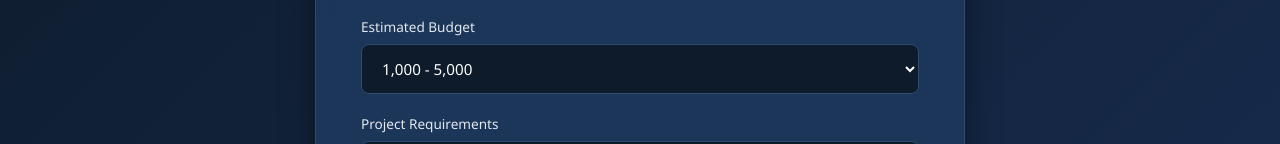
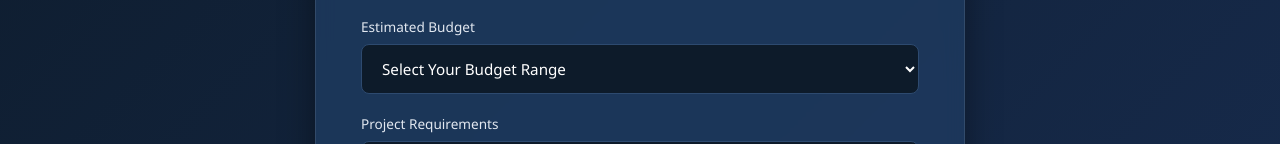
Before and after one commit to Nandinishahu04/intersellerifotech, a plain HTML site: page quote.html in a window 1280 px wide. Shown: the part 486-630 px from the top of the page. Drawn offline with Linux system fonts and the light colour scheme.

Commit message:
Update quote.html

```diff
--- a/quote.html
+++ b/quote.html
@@ -252,11 +252,12 @@
 
         <div class="form-group">
           <label for="budget">Estimated Budget</label>
-          <select id="budget">
-            <option value="small">1,000 - 5,000</option>
-            <option value="medium">5,000 - 15,000</option>
-            <option value="large">15,000+</option>
-          </select>
+          <select id="budget" required>
+    <option value="" disabled selected>Select Your Budget Range</option>
+    <option value="basic">Basic version (5-8 pages): ₹15,000 - ₹30,000</option>
+    <option value="professional">Professional custom website: ₹40,000 - ₹80,000</option>
+    <option value="premium">Premium website: ₹80,000 - ₹2,00,000+</option>
+  </select>
         </div>
 
         <div class="form-group">
```
